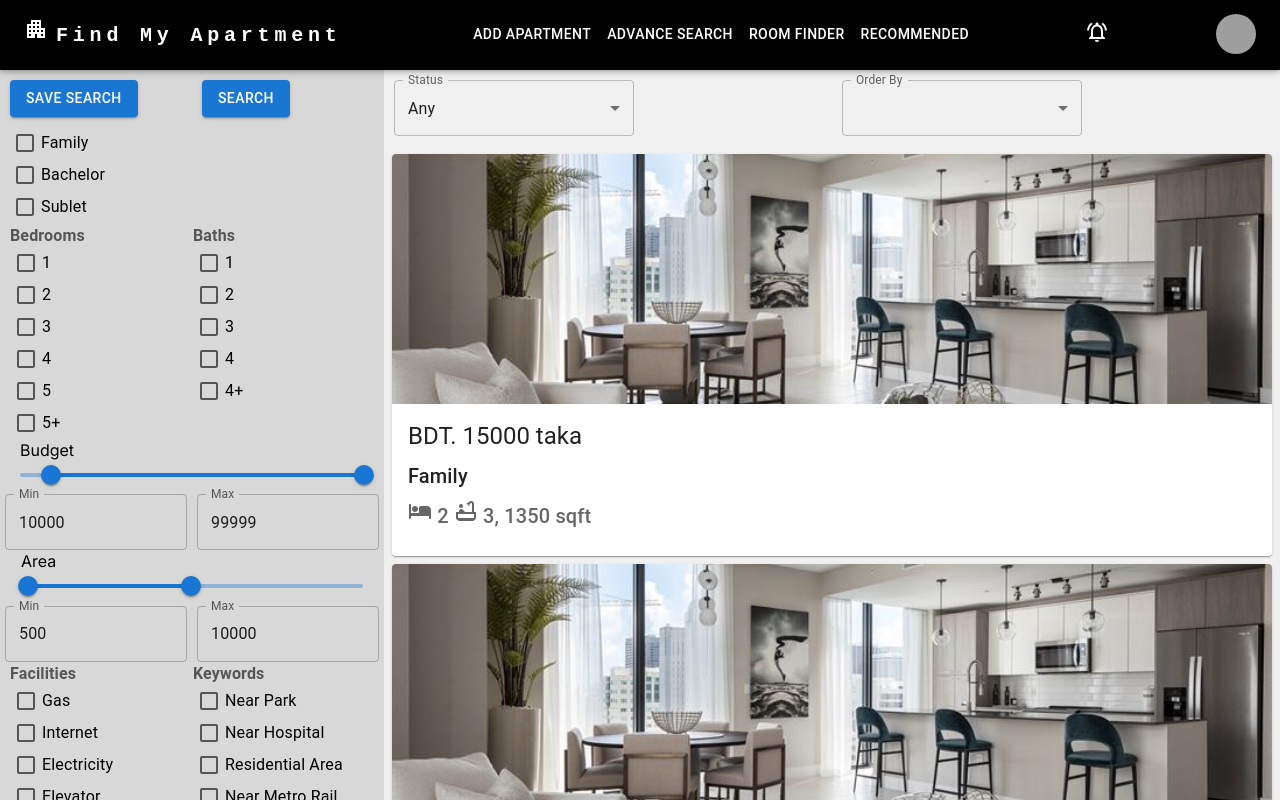
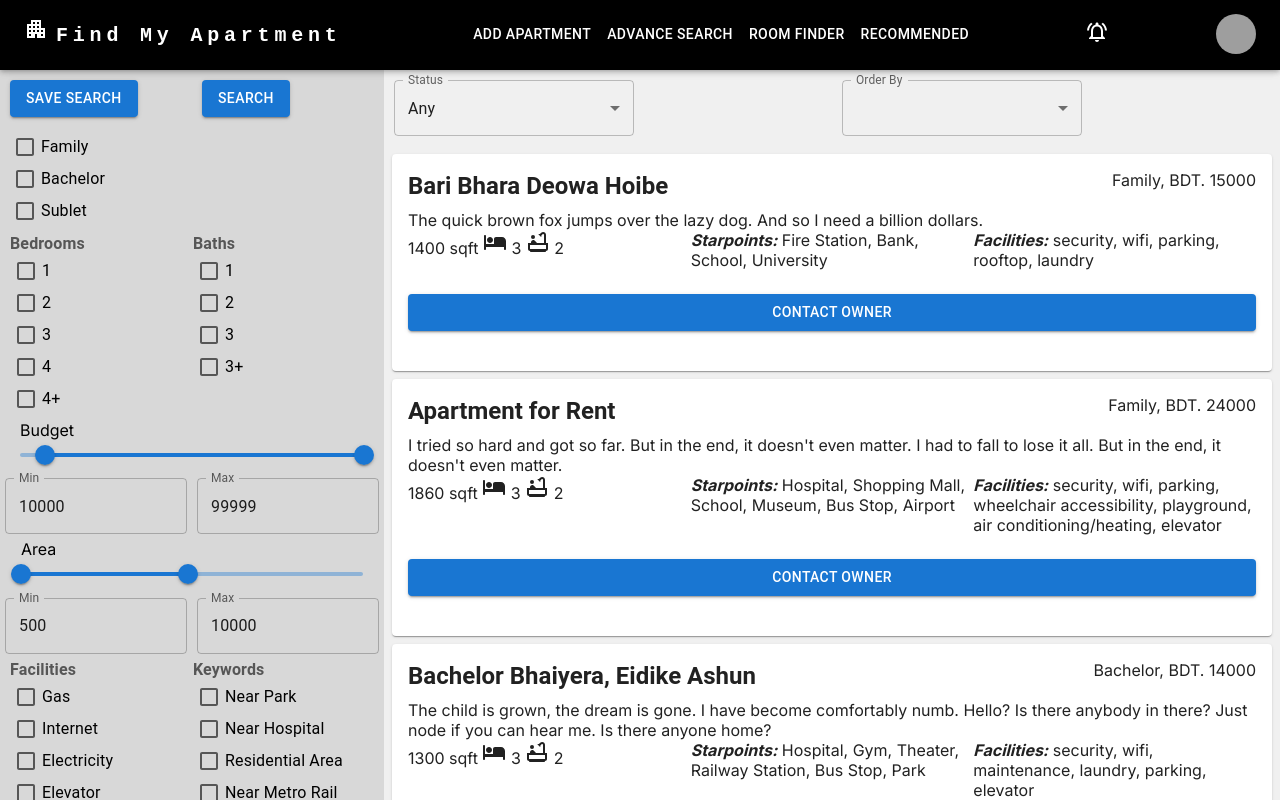
Before and after one commit to AshfaqRahman/find-my-apartment-frontend, a Next.js app: page /roommate-finder in a window 1280 px wide. Built offline with nearby package versions, Linux system fonts and the light colour scheme; grey boxes are pictures that could not be loaded.

Commit message:
roommate finder basic structure done, styles might be improved

```diff
--- a/src/app/roommate-finder/page.tsx
+++ b/src/app/roommate-finder/page.tsx
@@ -19,7 +19,7 @@ import Budget from "@/components/budget";
 import Area from "@/components/area";
 import HOST from "@/static/host";
 import axios from "axios";
-import Apartment from "@/components/apartment";
+import Post from "@/components/post";
 import SelectComponent from "@/mui-components/select";
 import { findRoommates } from "./apis";
 import { apiUrls } from "@/lib/apiUrls";
@@ -61,26 +61,48 @@ export default function Home() {
     setKeywords(types);
   };
 
-  let [apartments, setApartments] = React.useState([
+  let [posts, setPosts] = React.useState([
     {
       id: 1,
       price: 15000,
       bedrooms: 3,
       baths: 2,
-      area_sqft: 1350,
-      apartment_type: "Flat",
+      area_sqft: 1400,
       address: "Dhaka",
       type: "Family",
+      title: "Bari Bhara Deowa Hoibe",
+      textBody: "The quick brown fox jumps over the lazy dog. And so I need a billion dollars.",
+      owner: "makumhakan",
+      star_points: "Fire Station, Bank, School, University",
+      facilities: "security, wifi, parking, rooftop, laundry"
     },
     {
       id: 2,
       price: 24000,
-      bedrooms: 4,
-      baths: 3,
-      area_sqft: 1800,
-      apartment_type: "Flat",
+      bedrooms: 3,
+      baths: 2,
+      area_sqft: 1860,
       address: "Dhaka",
       type: "Family",
+      title: "Apartment for Rent",
+      textBody: "I tried so hard and got so far. But in the end, it doesn't even matter. I had to fall to lose it all. But in the end, it doesn't even matter.",
+      owner: "tuluashfak",
+      star_points: "Hospital, Shopping Mall, School, Museum, Bus Stop, Airport",
+      facilities: "security, wifi, parking, wheelchair accessibility, playground, air conditioning/heating, elevator"
+    },
+    {
+      id: 3,
+      price: 14000,
+      bedrooms: 3,
+      baths: 2,
+      area_sqft: 1300,
+      address: "Dhaka",
+      type: "Bachelor",
+      title: "Bachelor Bhaiyera, Eidike Ashun",
+      textBody: "The child is grown, the dream is gone. I have become comfortably numb. Hello? Is there anybody in there? Just node if you can hear me. Is there anyone home?",
+      owner: "maruiffa",
+      star_points: "Hospital, Gym, Theater, Railway Station, Bus Stop, Park",
+      facilities: "security, wifi, maintenance, laundry, parking, elevator"
     },
   ]);
 
@@ -207,8 +229,8 @@ export default function Home() {
             </Box>
           </Grid>
           <Grid key={3} item lg={12} md={12}>
-            {apartments.map((x, idx) => {
-              return <Apartment data={x} key={idx} />;
+            {posts.map((x, idx) => {
+              return <Post data={x} key={idx} />;
             })}
           </Grid>
         </Grid>
--- a/src/components/apartment.tsx
+++ b/src/components/apartment.tsx
@@ -14,13 +14,13 @@ export default function Apartment(props: any) {
         />
         <CardContent>
           <Typography key={2} gutterBottom variant="h5" component="div">
-            BDT. {props.data.price} taka
+            BDT. {props.data.price}
           </Typography>
           <Typography  key={3} gutterBottom variant="h6" component="div">
             {props.data.type}
           </Typography>
           <Typography  key={4} variant="h6" color="text.secondary">
-            <HotelRoundedIcon />     {props.data.baths} <BathtubOutlinedIcon/> {props.data.bedrooms}, {props.data.area_sqft} sqft
+            {props.data.area_sqft} sqft, <HotelRoundedIcon />     {props.data.bedrooms} <BathtubOutlinedIcon/> {props.data.baths}
           </Typography>
         </CardContent>
       </Card>
--- /dev/null
+++ b/src/components/post.tsx
@@ -0,0 +1,60 @@
+import { Button, Card, CardActions, CardContent, CardMedia, Grid, Typography } from "@mui/material";
+import HotelRoundedIcon from '@mui/icons-material/HotelRounded';
+import BathtubOutlinedIcon from '@mui/icons-material/BathtubOutlined';
+import Link from '@mui/material/Link';
+
+
+export default function Apartment(props: any) {
+    let contactOwner = () => {
+        console.log(props.data.owner);
+        // needs work
+    };
+
+  return (
+    <>
+      <Card sx={{ margin: 1 }}>
+        <CardContent>
+            <Grid container>
+                <Grid item xs>
+                    <Typography key={2} gutterBottom variant="h5" component="div" fontWeight={400}>
+                        <b>{props.data.title}</b>
+                    </Typography>
+                </Grid>
+
+                <Grid item xs display={"flex"} justifyContent={"right"}>
+                    {props.data.type}, BDT. {props.data.price}
+                </Grid>
+            </Grid>
+
+            <Grid>
+                {props.data.textBody}
+            </Grid>
+
+            <Grid container>
+                <Grid item xs>
+                    {props.data.area_sqft} sqft    <HotelRoundedIcon /> {props.data.bedrooms}  <BathtubOutlinedIcon/> {props.data.baths}
+                </Grid>
+
+                <Grid item xs>
+                    <i><b>Starpoints:</b></i> {props.data.star_points}
+                </Grid>
+
+                <Grid item xs>
+                    <i><b>Facilities:</b></i> {props.data.facilities}
+                </Grid>
+            </Grid>
+
+            <Button
+                type="submit"
+                onClick={contactOwner}
+                fullWidth
+                variant="contained"
+                sx={{ mt: 3, mb: 2 }}
+                >
+                Contact Owner
+            </Button>
+        </CardContent>
+      </Card>
+    </>
+  );
+}
--- a/src/static/constants.js
+++ b/src/static/constants.js
@@ -63,11 +63,11 @@ const _keywords = [
 ]
 
 const _budget = {
-    min: 1000,
+    min: 3000,
     max: 99999
 }
 const _area = {
-    min: 100,
+    min: 500,
     max: 20000
 }
 
@@ -76,16 +76,14 @@ const _beds = [
     {checked: false, name: "2", label: "2"},
     {checked: false, name: "3", label: "3"},
     {checked: false, name: "4", label: "4"},
-    {checked: false, name: "5", label: "5"},
-    {checked: false, name: "6", label: "5+"},
+    {checked: false, name: "5", label: "4+"},
 ]
 
 const _baths = [
     {checked: false, name: "1", label: "1"},
     {checked: false, name: "2", label: "2"},
     {checked: false, name: "3", label: "3"},
-    {checked: false, name: "4", label: "4"},
-    {checked: false, name: "5", label: "4+"},
+    {checked: false, name: "4", label: "3+"},
 ]
 
 module.exports = {
```
